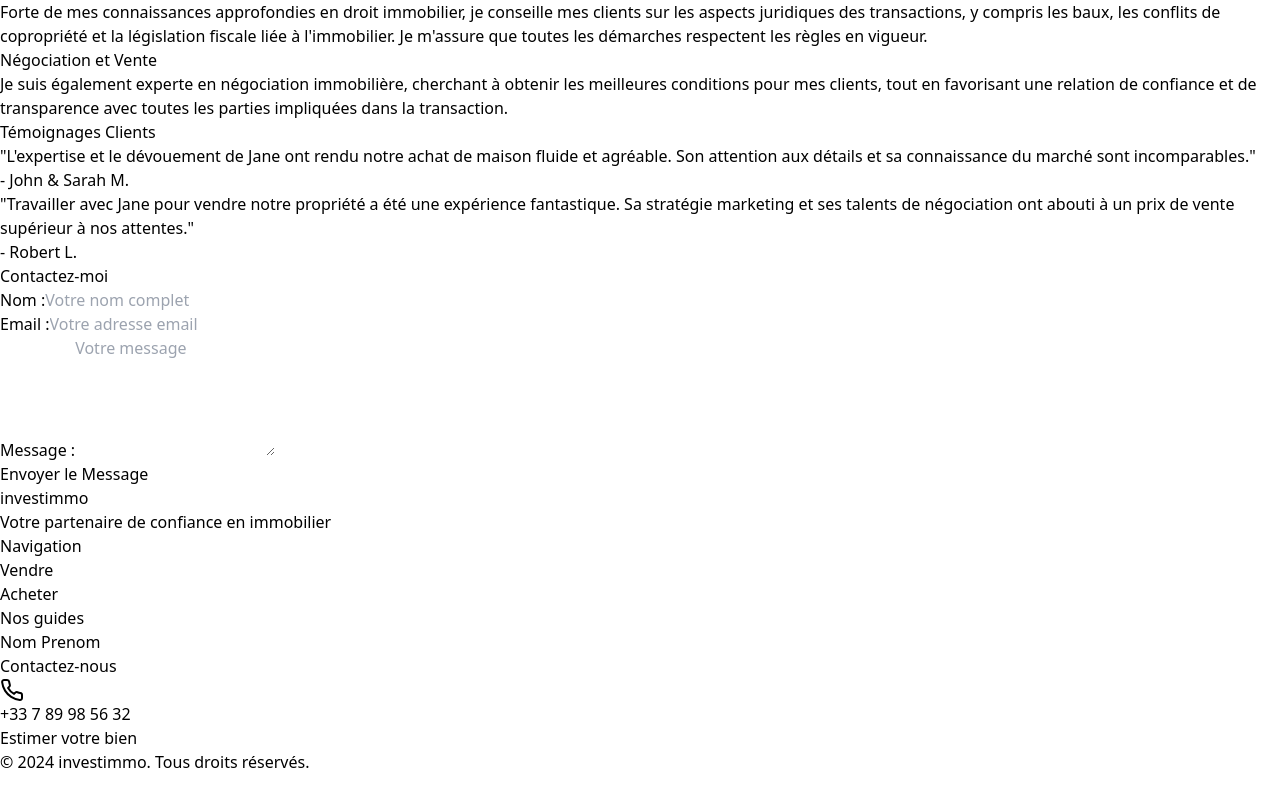
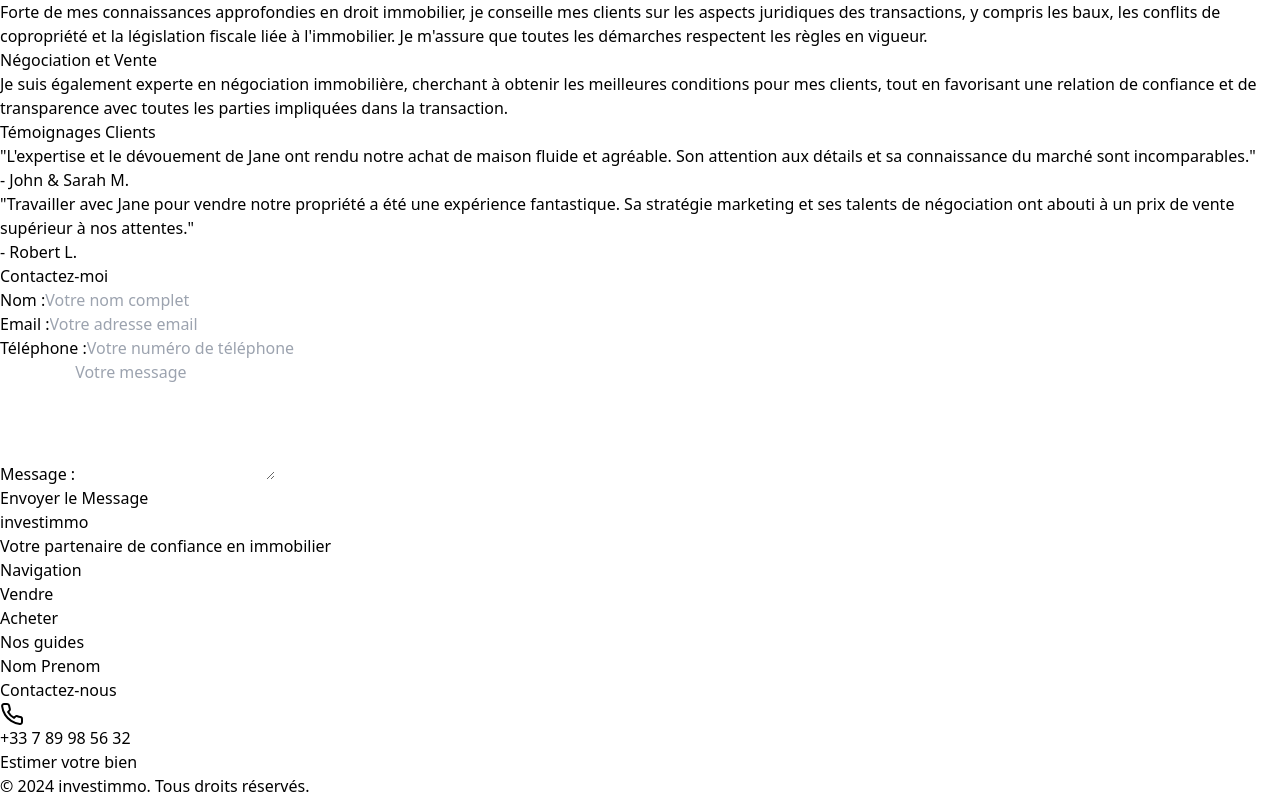
Before and after one commit to Tiaggaws7/WebImmo, a React (Vite) app: page /NomPrenom in a window 1280 px wide. Shown: the part 786-1584 px from the top of the page. Before the commit the page ends 1560 px from the top, so only its background shows below. Built offline with nearby package versions, Linux system fonts and the light colour scheme; no server answers.

Commit message:
add emailjs on contact page

```diff
--- a/src/components/RealWhoamI.tsx
+++ b/src/components/RealWhoamI.tsx
@@ -1,6 +1,48 @@
-import React from "react";
+import React, { useState } from "react";
+import emailjs from "emailjs-com";
 
 const RealWhoAmI: React.FC = () => {
+
+  const [formData, setFormData] = useState({
+    name: "",
+    email: "",
+    phone: "",
+    message: "",
+  });
+  const [isSubmitting, setIsSubmitting] = useState(false);
+  const [successMessage, setSuccessMessage] = useState("");
+  const [errorMessage, setErrorMessage] = useState("");
+
+  const handleChange = (e: React.ChangeEvent<HTMLInputElement | HTMLTextAreaElement>) => {
+    setFormData({
+      ...formData,
+      [e.target.name]: e.target.value,
+    });
+  };
+
+  const handleSubmit = async (e: React.FormEvent<HTMLFormElement>) => {
+    e.preventDefault();
+    setIsSubmitting(true);
+    setSuccessMessage("");
+    setErrorMessage("");
+
+    try {
+      const serviceID = import.meta.env.VITE_EMAILJS_SERVICE_ID;
+      const templateID = import.meta.env.VITE_EMAILJS_VENDRE_TEMPLATE_ID;
+      const userID = import.meta.env.VITE_EMAILJS_USER_ID;
+
+      await emailjs.send(serviceID, templateID, formData, userID);
+
+      setSuccessMessage("Votre message a été envoyé avec succès ! Merci de m'avoir contacté.");
+    } catch (error) {
+      console.error("EmailJS Error:", error);
+      setErrorMessage("Une erreur s'est produite lors de l'envoi de votre message. Veuillez réessayer plus tard.");
+    } finally {
+      setIsSubmitting(false);
+    }
+  };
+
+
   return (
     <div className="bg-gray-100 text-gray-800">
 
@@ -80,7 +122,21 @@ const RealWhoAmI: React.FC = () => {
        {/* Contact Section */}
         <section id="contact" className="bg-white mt-6 p-6 rounded-lg shadow-lg">
           <h2 className="text-2xl font-semibold text-gray-800 mb-6">Contactez-moi</h2>
-    <form className="space-y-6">
+          {successMessage ? (
+            <div className="text-center">
+              <p className="text-green-500 text-xl font-semibold mb-4">{successMessage}</p>
+              <button
+                onClick={() => {
+                  setSuccessMessage("");
+                  setFormData({ name: "", email: "", phone: "", message: "" });
+                }}
+                className="bg-black text-white font-medium py-2 px-4 rounded-md shadow hover:bg-gray-800 focus:outline-none focus:ring focus:ring-blue-300 focus:ring-opacity-50 transition duration-150"
+              >
+                Envoyer un autre message
+              </button>
+            </div>
+          ) : (
+            <form className="space-y-6" onSubmit={handleSubmit}>
               {/* Name Field */}
               <div>
                 <label htmlFor="name" className="block text-sm font-medium text-gray-700">
@@ -92,6 +148,8 @@ const RealWhoAmI: React.FC = () => {
                   name="name"
                   required
                   placeholder="Votre nom complet"
+                  value={formData.name}
+                  onChange={handleChange}
                   className="mt-1 w-full rounded-md border-gray-300 shadow-sm focus:border-blue-500 focus:ring focus:ring-blue-300 focus:ring-opacity-50 px-4 py-2"
                 />
               </div>
@@ -107,6 +165,25 @@ const RealWhoAmI: React.FC = () => {
                   name="email"
                   required
                   placeholder="Votre adresse email"
+                  value={formData.email}
+                  onChange={handleChange}
+                  className="mt-1 w-full rounded-md border-gray-300 shadow-sm focus:border-blue-500 focus:ring focus:ring-blue-300 focus:ring-opacity-50 px-4 py-2"
+                />
+              </div>
+
+              {/* Phone Field */}
+              <div>
+                <label htmlFor="phone" className="block text-sm font-medium text-gray-700">
+                  Téléphone :
+                </label>
+                <input
+                  type="tel"
+                  id="phone"
+                  name="phone"
+                  required
+                  placeholder="Votre numéro de téléphone"
+                  value={formData.phone}
+                  onChange={handleChange}
                   className="mt-1 w-full rounded-md border-gray-300 shadow-sm focus:border-blue-500 focus:ring focus:ring-blue-300 focus:ring-opacity-50 px-4 py-2"
                 />
               </div>
@@ -122,6 +199,8 @@ const RealWhoAmI: React.FC = () => {
                   rows={5}
                   required
                   placeholder="Votre message"
+                  value={formData.message}
+                  onChange={handleChange}
                   className="mt-1 w-full rounded-md border-gray-300 shadow-sm focus:border-blue-500 focus:ring focus:ring-blue-300 focus:ring-opacity-50 px-4 py-2"
                 ></textarea>
               </div>
@@ -129,11 +208,18 @@ const RealWhoAmI: React.FC = () => {
               {/* Submit Button */}
               <button
                 type="submit"
-            className="w-full bg-black text-white font-medium py-3 rounded-md shadow hover:bg-black-100 focus:outline-none focus:ring focus:ring-blue-300 focus:ring-opacity-50 transition duration-150"
+                disabled={isSubmitting}
+                className="w-full bg-black text-white font-medium py-3 rounded-md shadow hover:bg-gray-800 focus:outline-none focus:ring focus:ring-blue-300 focus:ring-opacity-50 transition duration-150"
               >
-            Envoyer le Message
+                {isSubmitting ? "Envoi en cours..." : "Envoyer le Message"}
               </button>
             </form>
+          )}
+
+          {/* Error Message */}
+          {errorMessage && (
+            <p className="text-red-500 mt-4">{errorMessage}</p>
+          )}
         </section>
 
     </main>
```
Lines whose indentation alone changed are shown as unchanged.
